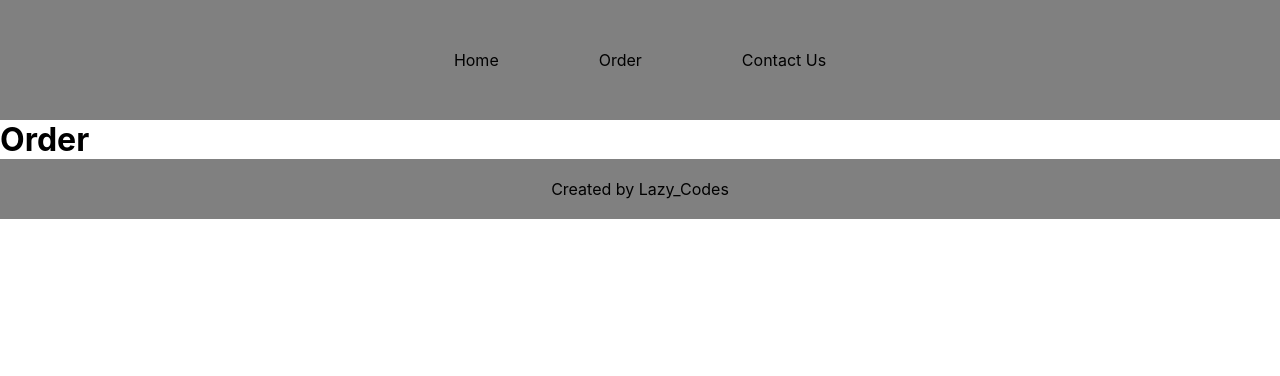
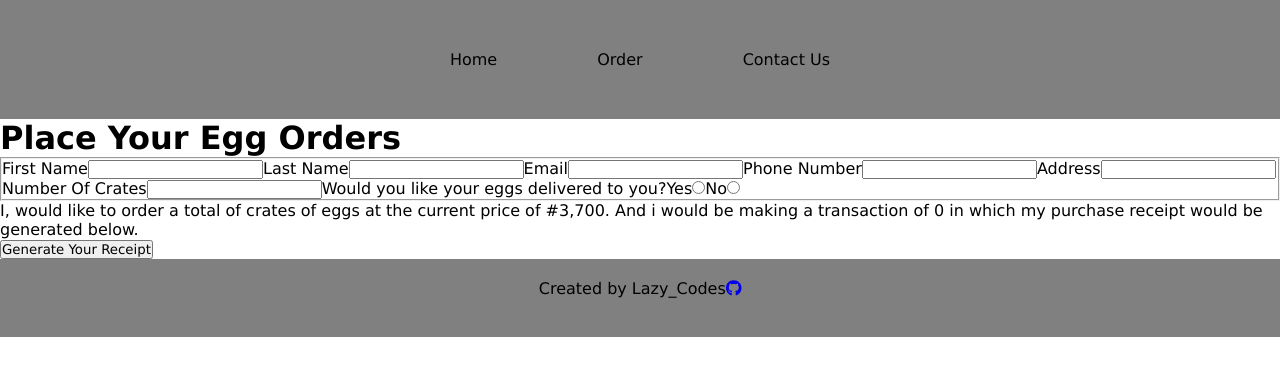
Before and after one commit to Temi-Michael/Hope-In-God-Ent, a React (Create React App) app: page /order in a window 1280 px wide. Shown: the top 376 px of the page. Built offline with nearby package versions, Linux system fonts and the light colour scheme.

Commit message:
Adding functionalities as download receipt and inputs

```diff
--- a/src/App.css
+++ b/src/App.css
@@ -2,6 +2,18 @@
 
 * {
   padding: 0;
+  margin: 0;
+  font-family: Verdana, Geneva, Tahoma, sans-serif;
+}
+
+::-webkit-scrollbar {
+  display: none;
+}
+
+input[type=number]::-webkit-inner-spin-button,
+input[type=number]::-webkit-outer-spin-button {
+  -webkit-appearance: none;
+  appearance: none;
   margin: 0;
 }
 
@@ -22,10 +34,6 @@
 }
 
 @media screen and (min-width : 100px) and (max-width : 500px) {
-  .NavList {
-    width: 100%;
-
-  }
 
   .NavList ul {
     gap: 50px;
@@ -47,9 +55,21 @@
 .Footer {
   background-color: grey;
   padding: 20px;
+  bottom: 0;
 }
 
 footer {
   display: flex;
   justify-content: center;
+  bottom: 0;
 }
+
+/* ALERT STYLING */
+
+/* .alert {
+  background-color: rgba(63, 62, 62, 0.5);
+  background-blend-mode: multiply;
+  background-size: 100% 100%;
+  width: 100%;
+  height: 100vh;
+} */
--- a/src/App.js
+++ b/src/App.js
@@ -5,6 +5,7 @@ import Home from './components/Home';
 import Order from './components/Order';
 import Contact from './components/Contact';
 import Footer from './components/Footer';
+import Alert from './components/Alert';
 
 function App() {
   return (
@@ -14,6 +15,7 @@ function App() {
         <Route path='/' element={<Home />} />
         <Route path='order' element={<Order />} />
         <Route path='contact' element={<Contact />} />
+        <Route path='alert' element={<Alert />} />
       </Routes>
       <Footer />
     </div>
--- /dev/null
+++ b/src/components/Alert.js
@@ -0,0 +1,9 @@
+export default function Alert() {
+    return (
+        <div className="alert">
+            <div className="alertbody">
+
+            </div>
+        </div>
+    )
+};
--- a/src/components/Footer.js
+++ b/src/components/Footer.js
@@ -1,8 +1,13 @@
+import { FontAwesomeIcon } from "@fortawesome/react-fontawesome"
+import { faGithub } from '@fortawesome/free-brands-svg-icons'
+import { Link } from "react-router-dom"
+
 export default function Footer() {
     return (
         <div className="Footer">
             <footer>
-                <p>Created by Lazy_Codes</p>
+                <p>Created by Lazy_Codes</p><br></br><br></br>
+                <Link to='https://github.com/Temi-Michael/' target="_blank"><FontAwesomeIcon icon={faGithub} /></Link>
             </footer>
         </div>
     )
--- a/src/components/Order.js
+++ b/src/components/Order.js
@@ -1,5 +1,132 @@
+import { useState } from "react";
+import jsPDF from "jspdf";
+
 export default function Order() {
-    return (
-        <h1>Order</h1>
-    )
+  const [firstname, setFirstname] = useState("");
+  const [lastname, setLastname] = useState("");
+  const [email, setEmail] = useState("");
+  const [phone, setPhone] = useState("");
+  const [address, setAddress] = useState("");
+  const [number, setNumber] = useState("");
+  const [deliver, setDeliver] = useState("");
+
+  const handleSubmit = (e) => {
+    e.preventDefault();
+    if(firstname.length <= 5) {
+        alert('Confirm Name')
+    } else {
+        setFirstname("")
+        setLastname("")
+        setEmail("")
+        setPhone("")
+        setAddress("")
+    }
+  }
+
+  const generatePDF = () => {
+    const amount = number * 3700
+    const doc = new jsPDF();
+
+    doc.text('Egg Order', 10, 10);
+    doc.text(`Name: ${firstname} ${lastname}`, 10, 20);
+    doc.text(`Amount: ${number}`, 10, 30);
+    doc.text(`Date: ${amount}`, 10, 40);
+
+    doc.save('receipt.pdf');
+  };
+
+  return (
+    <div className="FormBody">
+      <h1>Place Your Egg Orders</h1>
+      <form action="" method="" onSubmit={handleSubmit} >
+          <fieldset>
+            <field className="firstname">
+              <label htmlFor="firstname">First Name</label>
+              <input
+                type="text"
+                id="firstname"
+                value={firstname}
+                name="firstname"
+                onChange={(e) => setFirstname(e.target.value)}
+              />
+            </field>
+            <field className="lastname">
+              <label htmlFor="lastname">Last Name</label>
+              <input
+                type="text"
+                id="lastname"
+                value={lastname}
+                name="lastname"
+                onChange={(e) => setLastname(e.target.value)}
+              />
+            </field>
+            <field className="email">
+              <label htmlFor="email">Email</label>
+              <input
+                type="email"
+                id="email"
+                value={email}
+                name="email"
+                onChange={(e) => setEmail(e.target.value)}
+              />
+            </field>
+            <field className="phone">
+              <label htmlFor="phone">Phone Number</label>
+              <input
+                type="tel"
+                id="phone"
+                value={phone}
+                name="phone"
+                onChange={(e) => setPhone(e.target.value)}
+              />
+            </field>
+            <field className="address">
+              <label htmlFor="address">Address</label>
+              <input
+                type="text"
+                id="address"
+                value={address}
+                name="address"
+                onChange={(e) => setAddress(e.target.value)}
+              />
+            </field>
+            <field className="number">
+              <label htmlFor="number">Number Of Crates</label>
+              <input
+                type="number"
+                id="number"
+                value={number}
+                name="address"
+                onChange={(e) => setNumber(e.target.value)}
+              />
+            </field>
+            <field className="deliver">
+              <label htmlFor="deliver">Would you like your eggs delivered to you?</label>
+              Yes
+              <input
+                type="radio"
+                id="deliver"
+                value={deliver}
+                name="deliver"
+                onChange={(e) => setDeliver(e.target.value)}
+              />
+              No
+              <input
+                type="radio"
+                id="deliver"
+                value={deliver}
+                name="deliver"
+                onChange={(e) => setDeliver(e.target.value)}
+              />
+            </field>
+          </fieldset>
+      </form>
+
+      <p className="prologue">
+        I, { firstname } { lastname } would like to order a total of {number} crates of eggs at the current price of #3,700.
+        And i would be making a transaction of {number * 3700 } in which my purchase receipt would be generated below.
+      </p>
+      <button onClick={generatePDF}>Generate Your Receipt</button>
+    </div>
+  );
 }
```
Also changed, not shown: package.json (+7 -0 lines), 1 other file (tests, documents, lock files or other folders).
